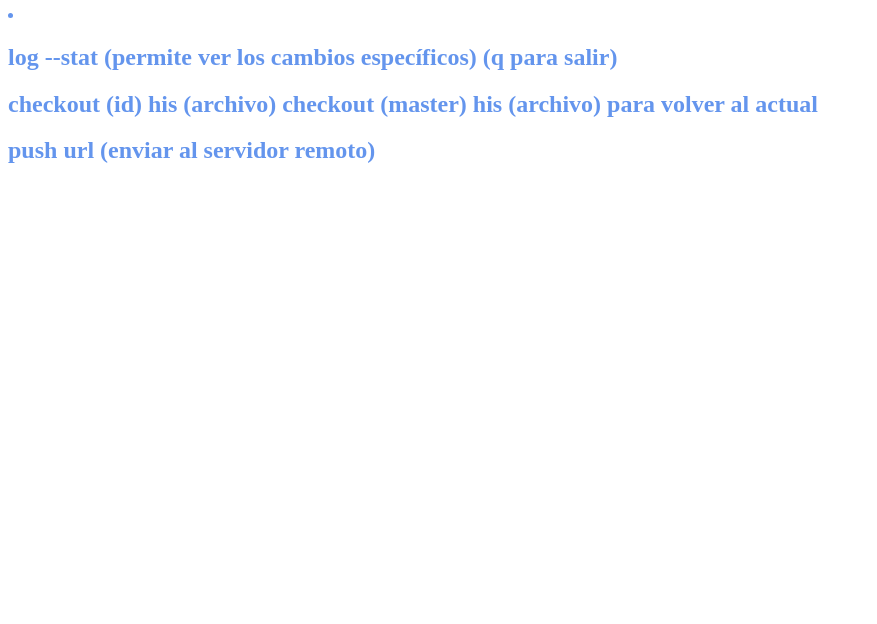
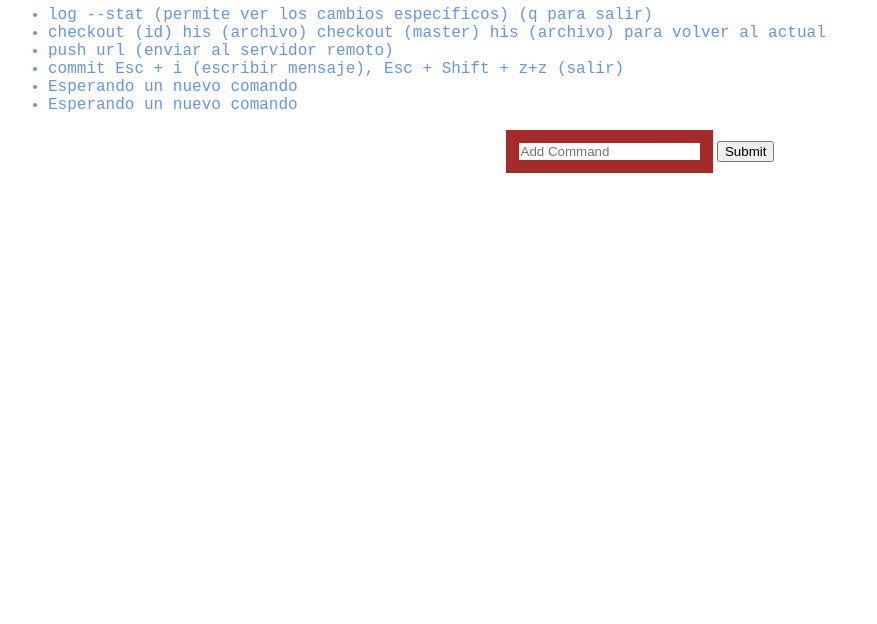
Before and after one commit to DanielDuDev/CourseGIT, a plain HTML site: page index.htm in a window 1280 px wide. Shown: the part 176-800 px from the top of the page, without its empty margins (0-877 px from the left). Drawn offline with Linux system fonts and the light colour scheme.

Commit message:
modificando el master y agregando un form y buttom

```diff
--- a/index.htm
+++ b/index.htm
@@ -14,14 +14,24 @@
     </div>
     <div class="list-style">
         <h1 class="subtitle-style">Comand's list</h1>
-        <li>
-            <h2>log --stat (permite ver los cambios específicos) (q para salir)
-            </h2>
-            <h2>checkout (id) his (archivo)
+        <ul>
+            <li>log --stat (permite ver los cambios específicos) (q para salir)
+            </li>
+            <li>checkout (id) his (archivo)
                 checkout (master) his (archivo) para volver al actual
-            </h2>
-            <h2>push url (enviar al servidor remoto)</h2>
-        </li>
+            </li>
+            <li>push url (enviar al servidor remoto)</li>
+            <li>commit Esc + i (escribir mensaje), Esc + Shift + z+z (salir)</li>
+            <li>Esperando un nuevo comando</li>
+            <li>Esperando un nuevo comando</li>
+        </ul>
+    </div>
+
+    <div >
+        <form  action="">
+            <input class="form" type="text" placeholder="Add Command">
+            <button >Submit</button>
+        </form>
     </div>
 </body>
 </html>
--- a/main.css
+++ b/main.css
@@ -8,9 +8,13 @@ body {
   color: cornflowerblue;
   text-align: start;
   font-size: 1em;
-  font-family: serif;
+  font-family: "Courier New", Courier, monospace;
 }
 
-.subtitle-style{
-    color: darkmagenta;
+.subtitle-style {
+  color: darkmagenta;
 }
+
+.form {
+  border: 1em solid brown;
+}
```
